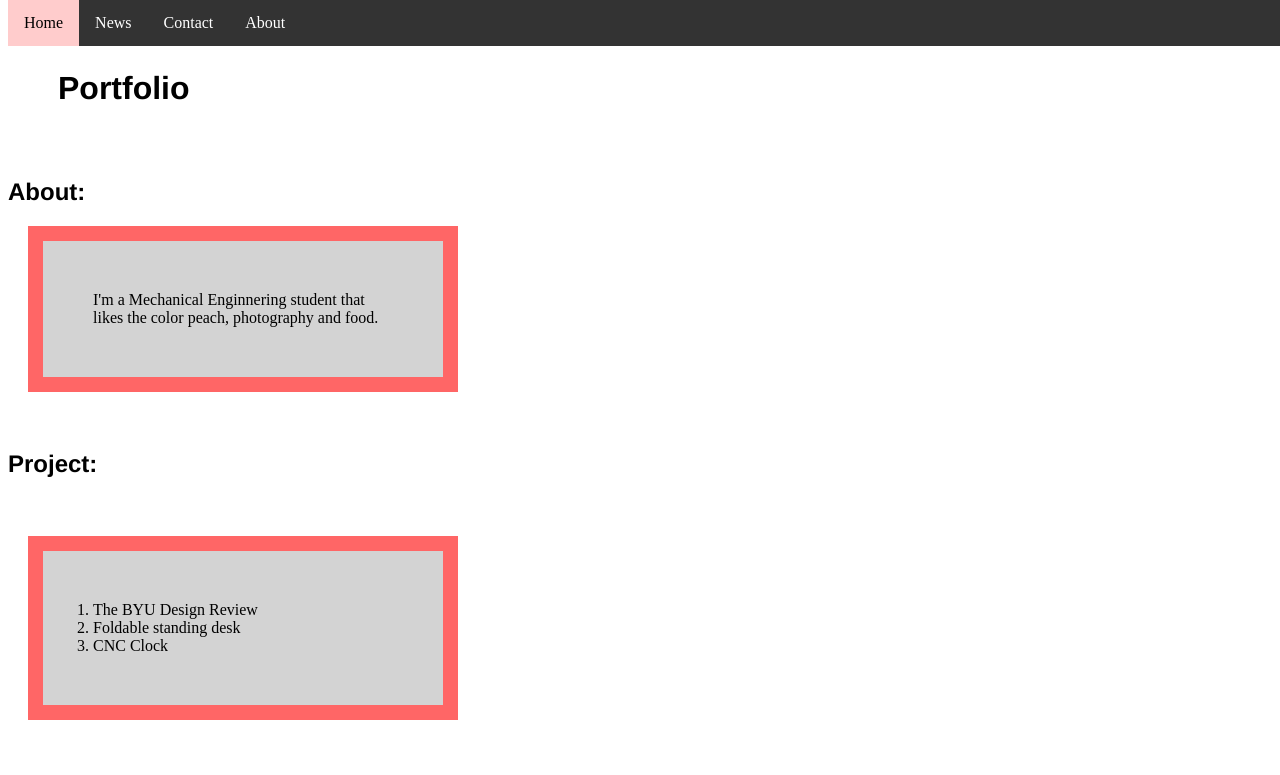
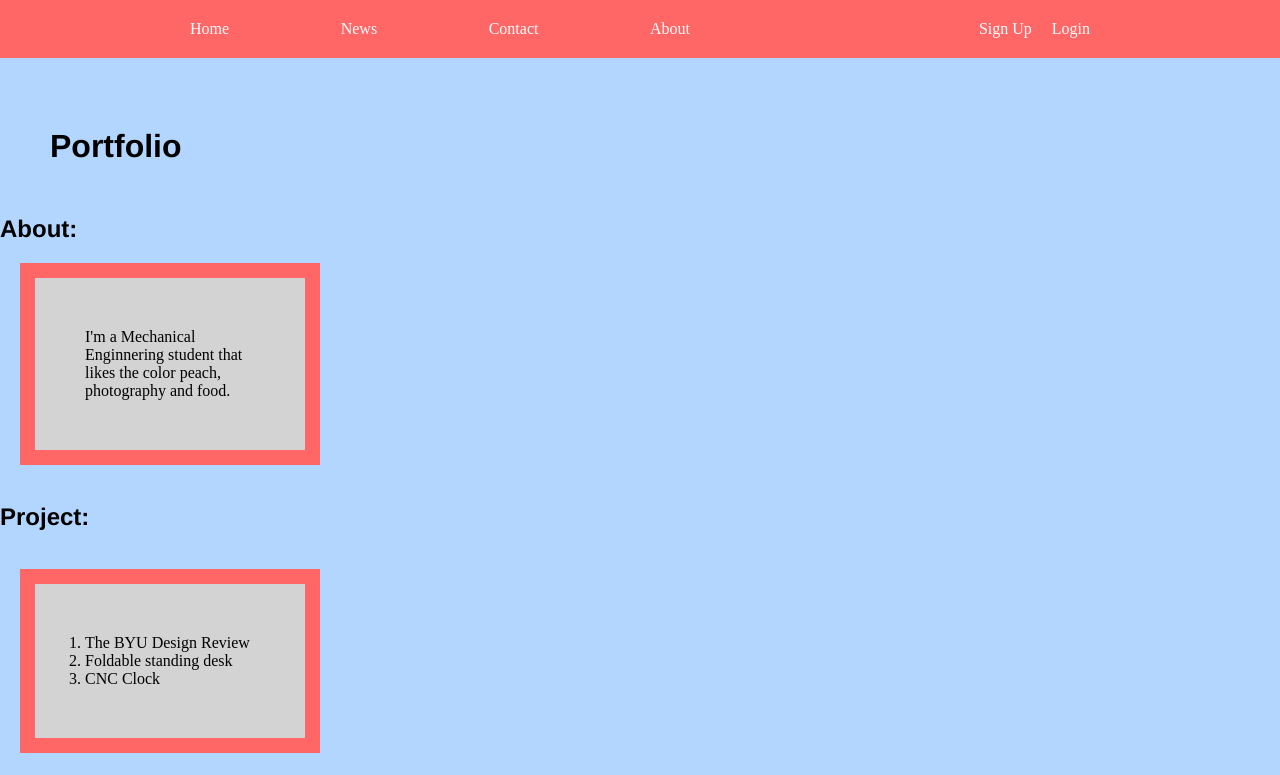
Before and after one commit to pfiguer2/Portfolio, a plain HTML site: page index.html in a window 1280 px wide. Shown: the top 775 px of the page. Drawn offline with Linux system fonts and the light colour scheme.

Commit message:
CSS part 2

```diff
--- a/index.html
+++ b/index.html
@@ -6,12 +6,23 @@
 	</head>
 
 	<body>
-		<ul id="menu">
-			 <li><a class="active" href="#home">Home</a></li>
-			 <li><a href="#news">News</a></li>
-			 <li><a href="#contact">Contact</a></li>
-			 <li><a href="#about">About</a></li>
-		</ul>
+		<div class='menu-container'>
+			<div class='menu'>
+
+				<div class='mainmenu'>
+					<div class='home'>Home</div>
+					<div class='news'>News</div>
+					<div class='contact'>Contact</div>
+					<div class='about'>About</div>
+				</div>
+				<div class='links'>
+					<div class='signup'>Sign Up</div>      <!-- This is nested now -->
+					<div class='login'>Login</div>         <!-- This one too! -->
+				</div>
+
+			</div>
+		</div>
+
 
 			<h1 id ="title"> Portfolio </h1>
 			<h2> About: </h2>
--- a/style.css
+++ b/style.css
@@ -1,3 +1,31 @@
+* {
+  margin: 0;
+  padding: 0;
+  box-sizing: border-box;
+}
+
+/* Mobile Styles */
+@media only screen and (max-width: 400px) {
+  body {
+    background-color: #F09A9D; /* Red */
+  }
+}
+
+/* Tablet Styles */
+@media only screen and (min-width: 401px) and (max-width: 960px) {
+  body {
+    background-color: #F5CF8E; /* Yellow */
+  }
+}
+
+/* Desktop Styles */
+@media only screen and (min-width: 961px) {
+  body {
+    background-color: #B2D6FF; /* Blue */
+  }
+}
+
+
 body {
   padding-left: 50 px;
   color: black;
@@ -12,6 +40,37 @@ h2 {
   font-family: "Helvetica", "Arial", sans-serif;
   padding-left: 500 px;
 }
+
+.menu-container {
+  color: #fff;
+  background-color: #ff6666;  /* Blue */
+  padding: 20px 0;
+  display: flex;
+  justify-content:center;
+}
+
+.menu {
+  width: 900px;
+  display: flex;
+  justify-content: space-between;
+}
+
+.mainmenu {
+  width: 500px;
+  display: flex;
+  justify-content: space-between;
+}
+
+.links {
+  /*border: 1px solid #fff;  /* For debugging */
+  display: flex;
+  justify-content: flex-end;
+}
+
+.login {
+  margin-left: 20px;
+}
+
 
 #title {
   padding:50px;
```
